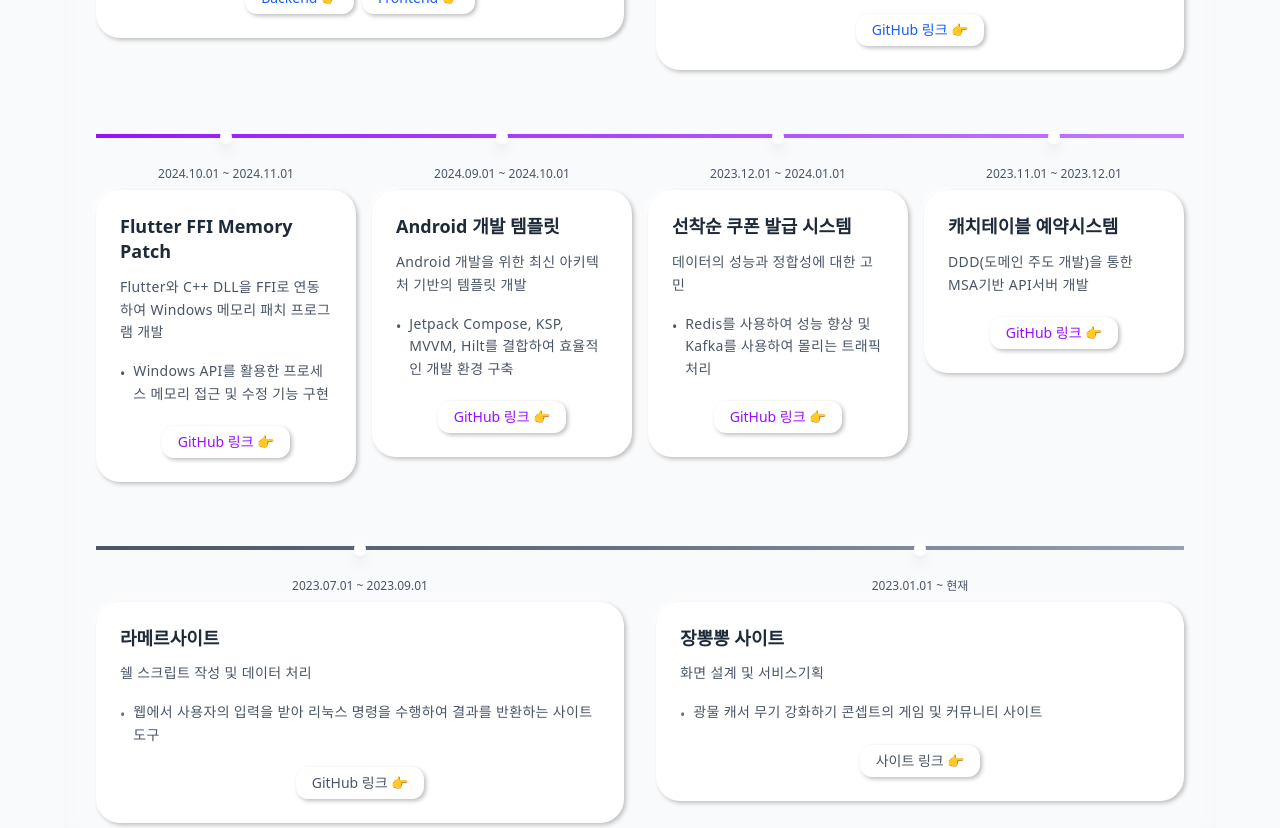
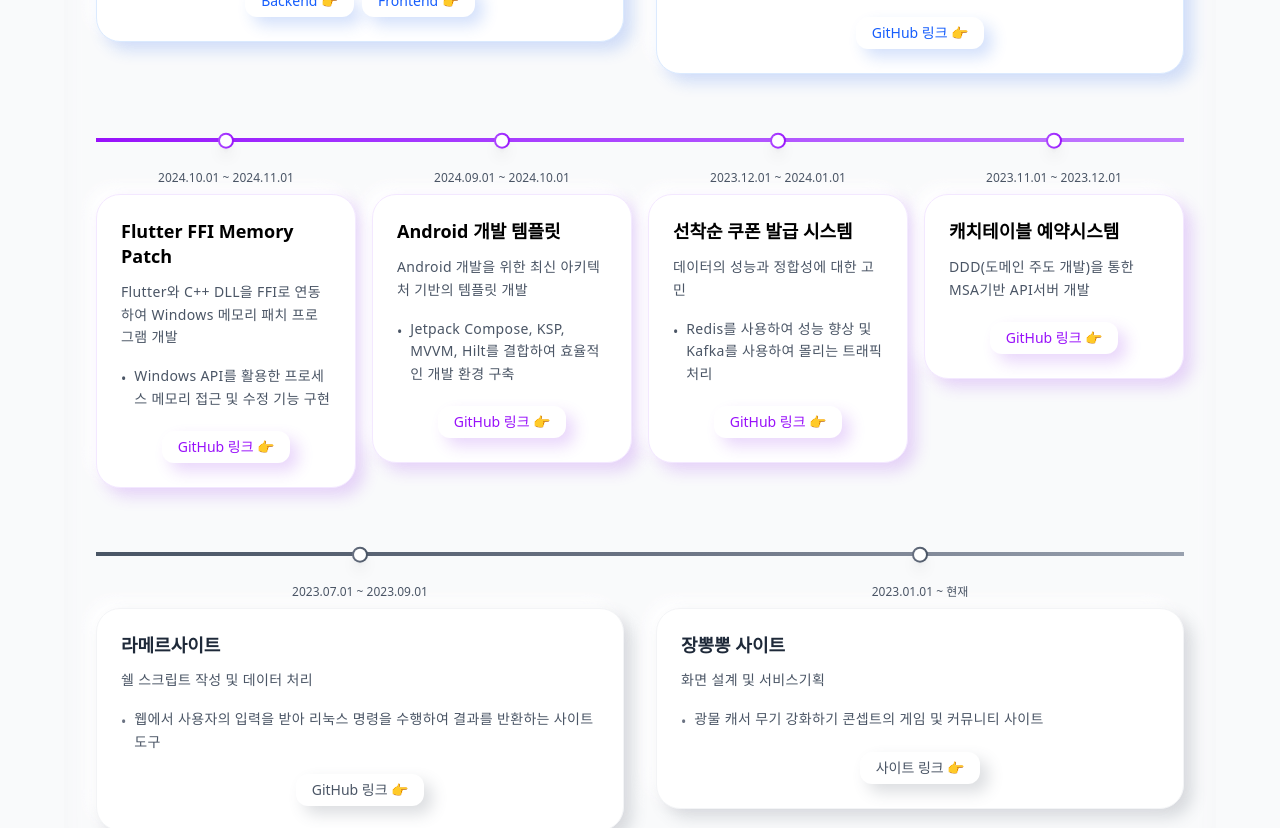
Before and after one commit to hoowave/toolbox-frontend, a React (Vite) app: page /about in a window 1280 px wide. Shown: the part 2220-3048 px from the top of the page. Built offline with nearby package versions, Linux system fonts and the light colour scheme.

Commit message:
fix about

```diff
--- a/src/components/about/ExperienceTimeline.tsx
+++ b/src/components/about/ExperienceTimeline.tsx
@@ -33,17 +33,17 @@ const ExperienceTimeline = ({ experiences }: ExperienceTimelineProps) => {
                 animate={{ opacity: 1, y: 0 }}
                 transition={{ duration: 0.5, delay: index * 0.1 }}
               >
-                <div className={`absolute top-0 left-1/2 transform -translate-x-1/2 -translate-y-1/3 w-4 h-4 bg-gradient-to-b from-${experience.color}-500 to-${experience.color}-400 rounded-full z-10`}>
+                <div className="absolute top-0 left-1/2 transform -translate-x-1/2 -translate-y-1/3 w-4 h-4 bg-gradient-to-r from-emerald-500 to-emerald-600 rounded-full z-10 shadow-lg">
                   <div className="absolute inset-0 bg-white rounded-full m-0.5"></div>
                 </div>
                 <div className="mt-8">
                   <div className="text-center text-xs font-medium text-gray-600 mb-2">{experience.date}</div>
                   <motion.div
-                    className={`bg-white p-6 rounded-3xl shadow-[2px_2px_4px_#bebebe,-2px_-2px_4px_#ffffff] hover:shadow-[inset_2px_2px_4px_#bebebe,-2px_-2px_4px_#ffffff] group cursor-pointer transition-all duration-300`}
+                    className="bg-white p-6 rounded-3xl border border-emerald-100 shadow-[8px_8px_16px_rgba(16,185,129,0.2),-8px_-8px_16px_#ffffff] hover:shadow-[inset_8px_8px_16px_rgba(16,185,129,0.15),inset_-8px_-8px_16px_#ffffff] group cursor-pointer transition-all duration-300"
                     whileHover={{ y: -2 }}
                     transition={{ type: "spring", stiffness: 400, damping: 20 }}
                   >
-                    <h3 className="text-lg font-bold text-gray-800 mb-3 leading-snug">{experience.title}</h3>
+                    <h3 className="text-lg font-bold text-emerald-800 mb-3 leading-snug">{experience.title}</h3>
                     <p className="text-sm font-medium text-emerald-600 mb-2 leading-relaxed">{experience.role}</p>
                     <p className="text-sm text-gray-600 mb-4 leading-relaxed tracking-wide">
                       {experience.description}
--- a/src/components/about/ProjectTimeline.tsx
+++ b/src/components/about/ProjectTimeline.tsx
@@ -24,9 +24,9 @@ const ProjectTimeline = ({
   });
 
   const allProjects = [
-    ...(filters.main ? mainProjects : []),
-    ...(filters.toy ? toyProjects : []),
-    ...(filters.legacy ? legacyProjects : [])
+    ...(filters.main ? mainProjects.map(project => ({ ...project, color: 'blue' })) : []),
+    ...(filters.toy ? toyProjects.map(project => ({ ...project, color: 'purple' })) : []),
+    ...(filters.legacy ? legacyProjects.map(project => ({ ...project, color: 'gray' })) : [])
   ].sort((a, b) => {
     const dateA = new Date(a.date.split('~')[0].trim()).getTime();
     const dateB = new Date(b.date.split('~')[0].trim()).getTime();
@@ -40,6 +40,45 @@ const ProjectTimeline = ({
     }));
   };
 
+  const getColorClass = (type: string, variant: string) => {
+    switch (type) {
+      case 'blue':
+        return `text-blue-${variant}`;
+      case 'purple':
+        return `text-purple-${variant}`;
+      case 'gray':
+        return `text-gray-${variant}`;
+      default:
+        return `text-gray-${variant}`;
+    }
+  };
+
+  const getShadowClass = (color: string) => {
+    switch (color) {
+      case 'blue':
+        return 'shadow-[8px_8px_16px_rgba(37,99,235,0.2),-8px_-8px_16px_#ffffff] hover:shadow-[inset_8px_8px_16px_rgba(37,99,235,0.15),inset_-8px_-8px_16px_#ffffff]';
+      case 'purple':
+        return 'shadow-[8px_8px_16px_rgba(147,51,234,0.2),-8px_-8px_16px_#ffffff] hover:shadow-[inset_8px_8px_16px_rgba(147,51,234,0.15),inset_-8px_-8px_16px_#ffffff]';
+      case 'gray':
+        return 'shadow-[8px_8px_16px_rgba(75,85,99,0.2),-8px_-8px_16px_#ffffff] hover:shadow-[inset_8px_8px_16px_rgba(75,85,99,0.15),inset_-8px_-8px_16px_#ffffff]';
+      default:
+        return 'shadow-[4px_4px_8px_#bebebe,-4px_-4px_8px_#ffffff] hover:shadow-[inset_4px_4px_8px_#bebebe,-4px_-4px_8px_#ffffff]';
+    }
+  };
+
+  const getBorderClass = (color: string) => {
+    switch (color) {
+      case 'blue':
+        return 'border border-blue-100';
+      case 'purple':
+        return 'border border-purple-100';
+      case 'gray':
+        return 'border border-gray-100';
+      default:
+        return 'border border-gray-100';
+    }
+  };
+
   const ProjectCard = ({ project, index }: { project: Project; index: number }) => (
     <motion.div
       key={project.id}
@@ -50,11 +89,11 @@ const ProjectTimeline = ({
     >
       <div className="text-center text-xs font-medium text-gray-600 mb-2">{project.date}</div>
       <motion.div
-        className={`bg-white p-6 rounded-3xl shadow-[2px_2px_4px_#bebebe,-2px_-2px_4px_#ffffff] hover:shadow-[inset_2px_2px_4px_#bebebe,-2px_-2px_4px_#ffffff] group cursor-pointer transition-all duration-300`}
+        className={`bg-white p-6 rounded-3xl ${getBorderClass(project.color)} ${getShadowClass(project.color)} group cursor-pointer transition-all duration-300`}
         whileHover={{ y: -2 }}
         transition={{ type: "spring", stiffness: 400, damping: 20 }}
       >
-        <h3 className="text-lg font-bold text-gray-800 mb-3 leading-snug">{project.title}</h3>
+        <h3 className={`text-lg font-bold ${getColorClass(project.color, '800')} mb-3 leading-snug`}>{project.title}</h3>
         <p className="text-sm text-gray-600 mb-4 leading-relaxed tracking-wide">
           {project.description}
         </p>
@@ -63,13 +102,13 @@ const ProjectTimeline = ({
             {Array.isArray(project.subDescription) ? (
               project.subDescription.map((desc, i) => (
                 <div key={i} className="flex items-start space-x-2">
-                  <span className={`text-${project.color}-500 mt-1`}>•</span>
+                  <span className={getColorClass(project.color, '500') + " mt-1"}>•</span>
                   <p className="leading-relaxed tracking-wide">{desc}</p>
                 </div>
               ))
             ) : (
               <div className="flex items-start space-x-2">
-                <span className={`text-${project.color}-500 mt-1`}>•</span>
+                <span className={getColorClass(project.color, '500') + " mt-1"}>•</span>
                 <p className="leading-relaxed tracking-wide">{project.subDescription}</p>
               </div>
             )}
@@ -80,7 +119,7 @@ const ProjectTimeline = ({
             <a
               key={i}
               href={link.url}
-              className={`px-4 py-1.5 text-sm bg-white text-${project.color}-600 rounded-xl shadow-[2px_2px_4px_#bebebe,-2px_-2px_4px_#ffffff] hover:shadow-[inset_2px_2px_4px_#bebebe,-2px_-2px_4px_#ffffff] transition-all duration-300`}
+              className={`px-4 py-1.5 text-sm bg-white ${getColorClass(project.color, '600')} rounded-xl ${getShadowClass(project.color)} transition-all duration-300`}
               target="_blank"
               rel="noopener noreferrer"
             >
@@ -92,18 +131,33 @@ const ProjectTimeline = ({
     </motion.div>
   );
 
-  const TimelineDot = ({ project }: { project: Project }) => (
+  const TimelineDot = ({ project }: { project: Project }) => {
+    const getBgColorClass = (color: string) => {
+      switch (color) {
+        case 'blue':
+          return 'bg-gradient-to-r from-blue-500 to-blue-600';
+        case 'purple':
+          return 'bg-gradient-to-r from-purple-500 to-purple-600';
+        case 'gray':
+          return 'bg-gradient-to-r from-gray-500 to-gray-600';
+        default:
+          return 'bg-gradient-to-r from-gray-500 to-gray-600';
+      }
+    };
+
+    return (
       <motion.div
         className="relative"
         initial={{ opacity: 0, y: 20 }}
         animate={{ opacity: 1, y: 0 }}
         transition={{ duration: 0.5 }}
       >
-      <div className={`absolute top-0 left-1/2 transform -translate-x-1/2 -translate-y-1/3 w-4 h-4 bg-${project.color}-500 rounded-full z-10 shadow-lg`}>
+        <div className={`absolute top-0 left-1/2 transform -translate-x-1/2 -translate-y-1/3 w-4 h-4 ${getBgColorClass(project.color)} rounded-full z-10 shadow-lg`}>
           <div className="absolute inset-0 bg-white rounded-full m-0.5"></div>
         </div>
       </motion.div>
     );
+  };
 
   return (
     <div>
@@ -193,12 +247,12 @@ const ProjectTimeline = ({
                 <div className="absolute left-0 right-0 top-0 h-1 bg-gradient-to-r from-blue-600 via-blue-500 to-blue-400"></div>
                 <div className="relative grid grid-cols-2 gap-8">
                   {mainProjects.map((project) => (
-                    <TimelineDot key={project.id} project={project} />
+                    <TimelineDot key={project.id} project={{ ...project, color: 'blue' }} />
                   ))}
                 </div>
                 <div className="mt-8 grid grid-cols-2 gap-8">
                   {mainProjects.map((project, index) => (
-                    <ProjectCard key={project.id} project={project} index={index} />
+                    <ProjectCard key={project.id} project={{ ...project, color: 'blue' }} index={index} />
                   ))}
                 </div>
               </motion.div>
@@ -216,12 +270,12 @@ const ProjectTimeline = ({
                 <div className="absolute left-0 right-0 top-0 h-1 bg-gradient-to-r from-purple-600 via-purple-500 to-purple-400"></div>
                 <div className="relative grid grid-cols-4 gap-4">
                   {toyProjects.map((project) => (
-                    <TimelineDot key={project.id} project={project} />
+                    <TimelineDot key={project.id} project={{ ...project, color: 'purple' }} />
                   ))}
                 </div>
                 <div className="mt-8 grid grid-cols-4 gap-4">
                   {toyProjects.map((project, index) => (
-                    <ProjectCard key={project.id} project={project} index={index} />
+                    <ProjectCard key={project.id} project={{ ...project, color: 'purple' }} index={index} />
                   ))}
                 </div>
               </motion.div>
@@ -239,12 +293,12 @@ const ProjectTimeline = ({
                 <div className="absolute left-0 right-0 top-0 h-1 bg-gradient-to-r from-gray-600 via-gray-500 to-gray-400"></div>
                 <div className="relative grid grid-cols-2 gap-8">
                   {legacyProjects.map((project) => (
-                    <TimelineDot key={project.id} project={project} />
+                    <TimelineDot key={project.id} project={{ ...project, color: 'gray' }} />
                   ))}
                 </div>
                 <div className="mt-8 grid grid-cols-2 gap-8">
                   {legacyProjects.map((project, index) => (
-                    <ProjectCard key={project.id} project={project} index={index} />
+                    <ProjectCard key={project.id} project={{ ...project, color: 'gray' }} index={index} />
                   ))}
                 </div>
               </motion.div>
```
Also changed, not shown: src/pages/Index.tsx (+7 -7 lines). Lines whose indentation alone changed are shown as unchanged.
